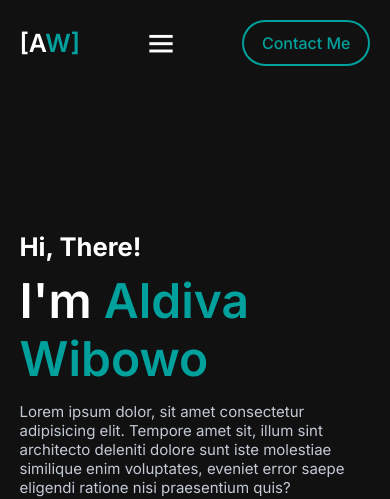
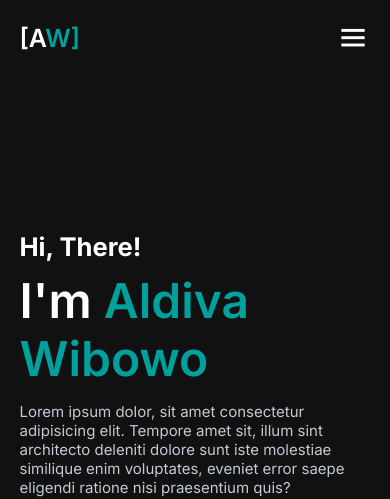
Before and after one commit to Aldbow/test-web, a plain HTML site: page index.html in a window 390 px wide. Shown: the top 499 px of the page. Drawn offline with nearby package versions, Linux system fonts and the light colour scheme.

Commit message:
feat: :construction: Change navbar
Recreate navbar, for the compact design and responsive.

```diff
--- a/index.html
+++ b/index.html
@@ -39,10 +39,6 @@
             <li><a href="#portfolio">Portfolio</a></li>
             <li><a href="#contact">Contact</a></li>
         </ul>
-
-        <div class="top-btnn">
-            <a href="#" class="h-btn">Contact Me</a>
-        </div>
     </header>
 
     <!-- Hero -->
```
